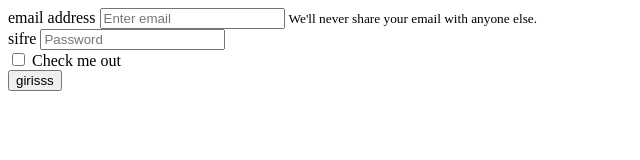
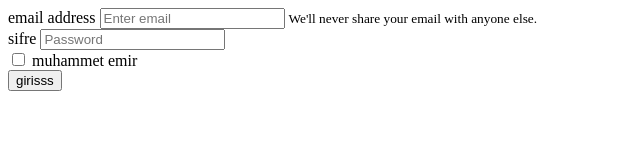
Before and after one commit to muhammetemirdogan/deneme, a plain HTML site: page index.html in a window 1280 px wide. Shown: the full height of the page, 0-640 px from the left. Drawn offline with nearby package versions, Linux system fonts and the light colour scheme.

Commit message:
swnememe

```diff
--- a/index.html
+++ b/index.html
@@ -17,7 +17,7 @@
                 </div>
                 <div class="form-group form-check">
                   <input type="checkbox" class="form-check-input" id="exampleCheck1">
-                  <label class="form-check-label" for="exampleCheck1">Check me out</label>
+                  <label class="form-check-label" for="exampleCheck1">muhammet emir</label>
                 </div>
                 <button type="submit" class="btn btn-primary">girisss</button>
               </form>
```
